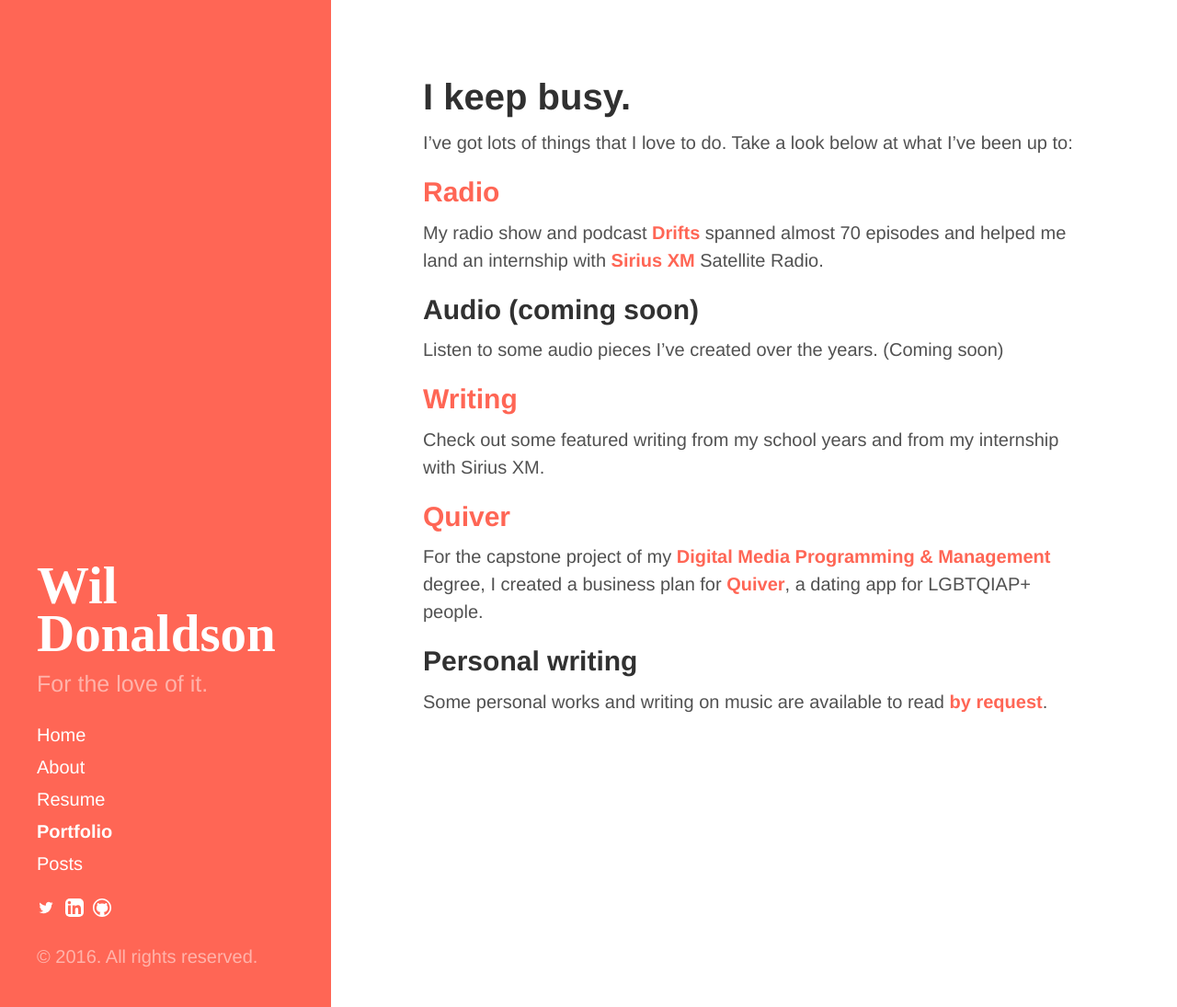
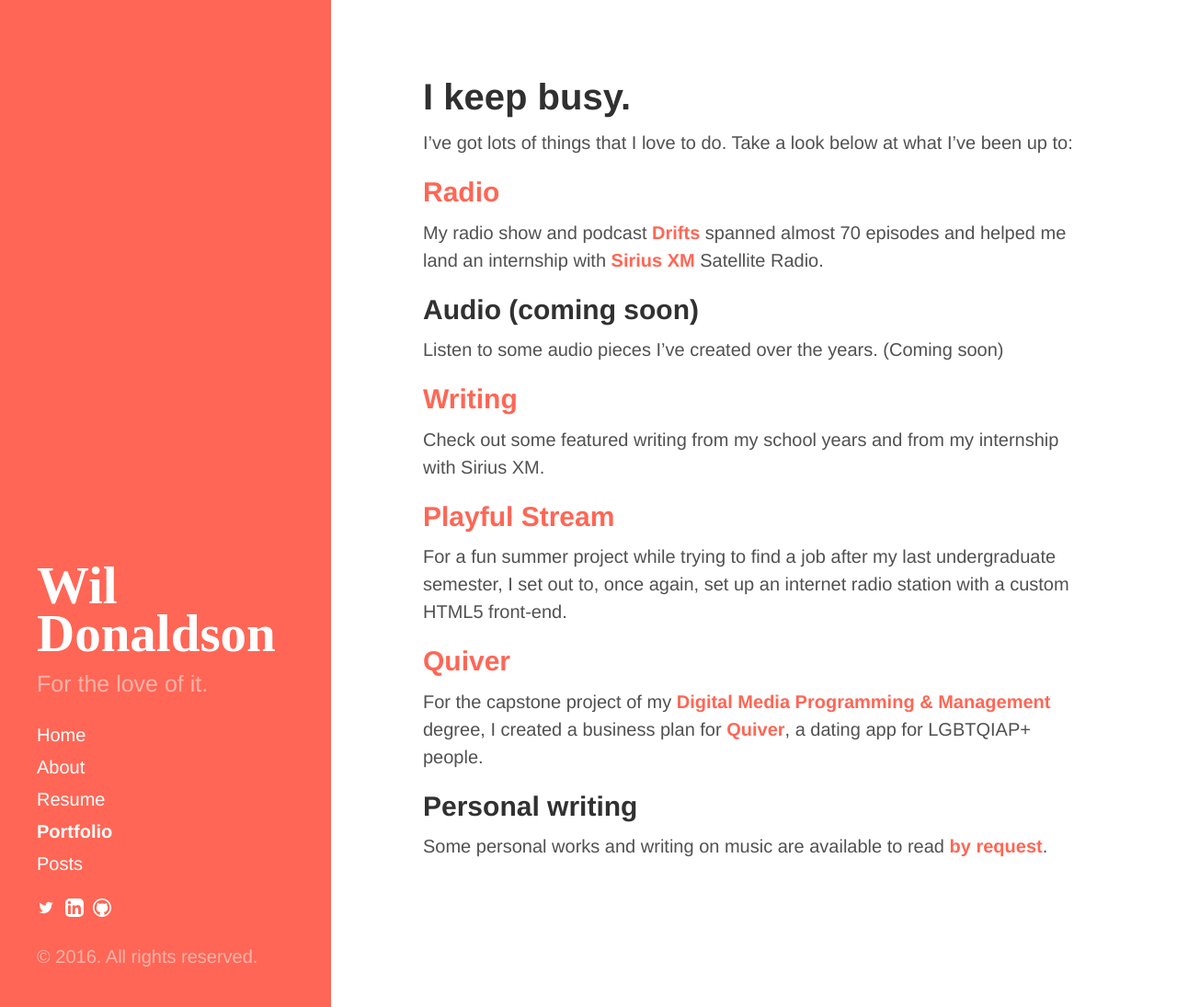
Before and after one commit to crownsedge/wildonaldson.me, a Jekyll site: the page built from portfolio/index.md, in a window 1280 px wide and 1095 px high. Shown: the whole window at 92% size. Built offline with Jekyll 4.4.1, drawn with Linux system fonts in a browser that asks for light colours; comment, search, counter and statistics services are not loaded.

Commit message:
New Article: Playful Stream
Playful Stream finalized and added link to Portfolio page

```diff
--- a/portfolio/index.md
+++ b/portfolio/index.md
@@ -15,6 +15,9 @@
 ## [Writing](/posts/)
 Check out some featured writing from my school years and from my internship with Sirius XM.
 
+## [Playful Stream](/portfolio/playful-stream/)
+For a fun summer project while trying to find a job after my last undergraduate semester, I set out to, once again, set up an internet radio station with a custom HTML5 front-end.
+
 ## [Quiver](/portfolio/quiver/)
 For the capstone project of my [Digital Media Programming & Management](http://www.newpaltz.edu/ugc/las/comm_media/major_dmprog-mgmt.html) degree, I created a business plan for [Quiver](/portfolio/quiver/), a dating app for LGBTQIAP+ people.
 
```
Also changed, not shown: portfolio/playful-stream/index.md (+1 -1 lines).
